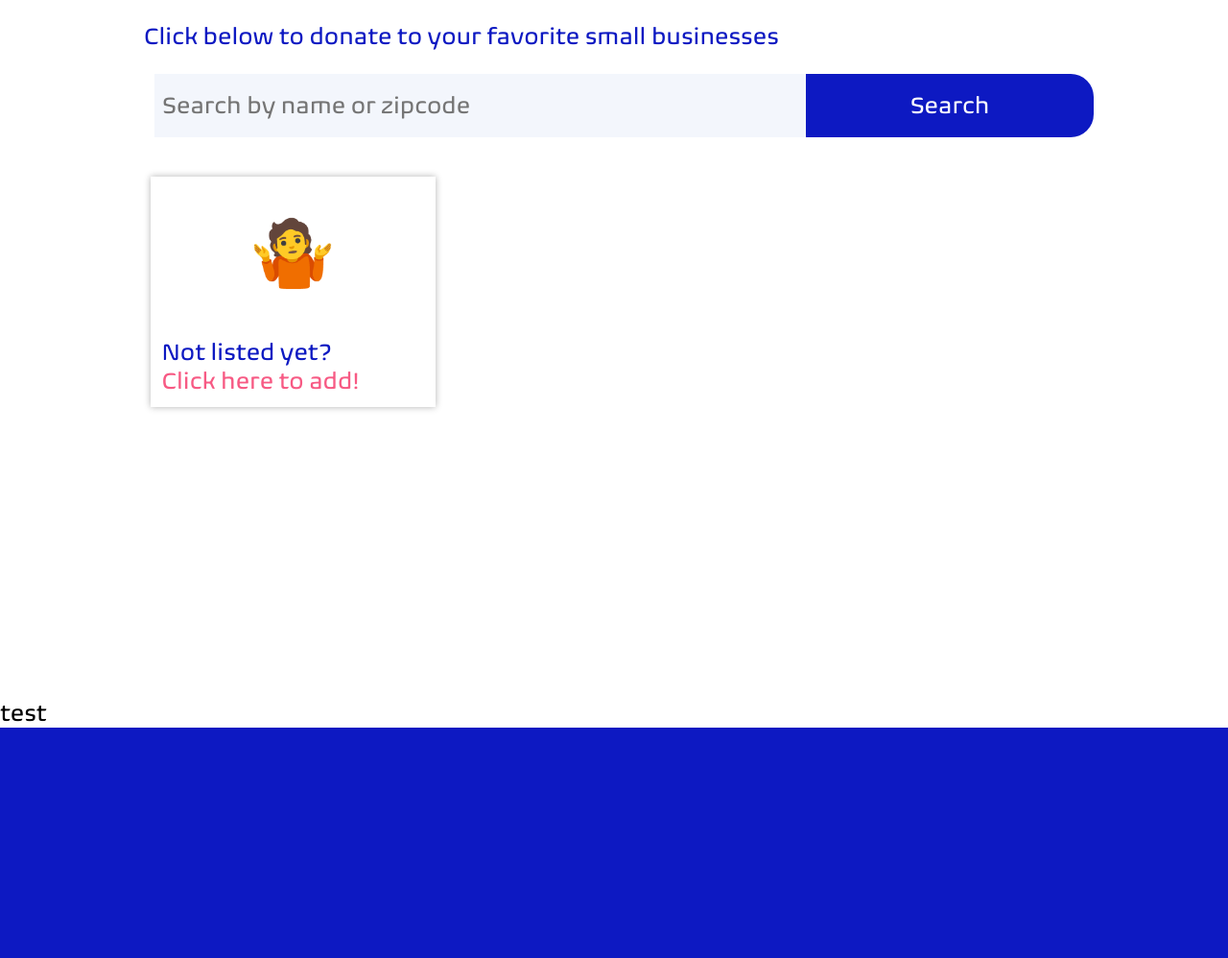
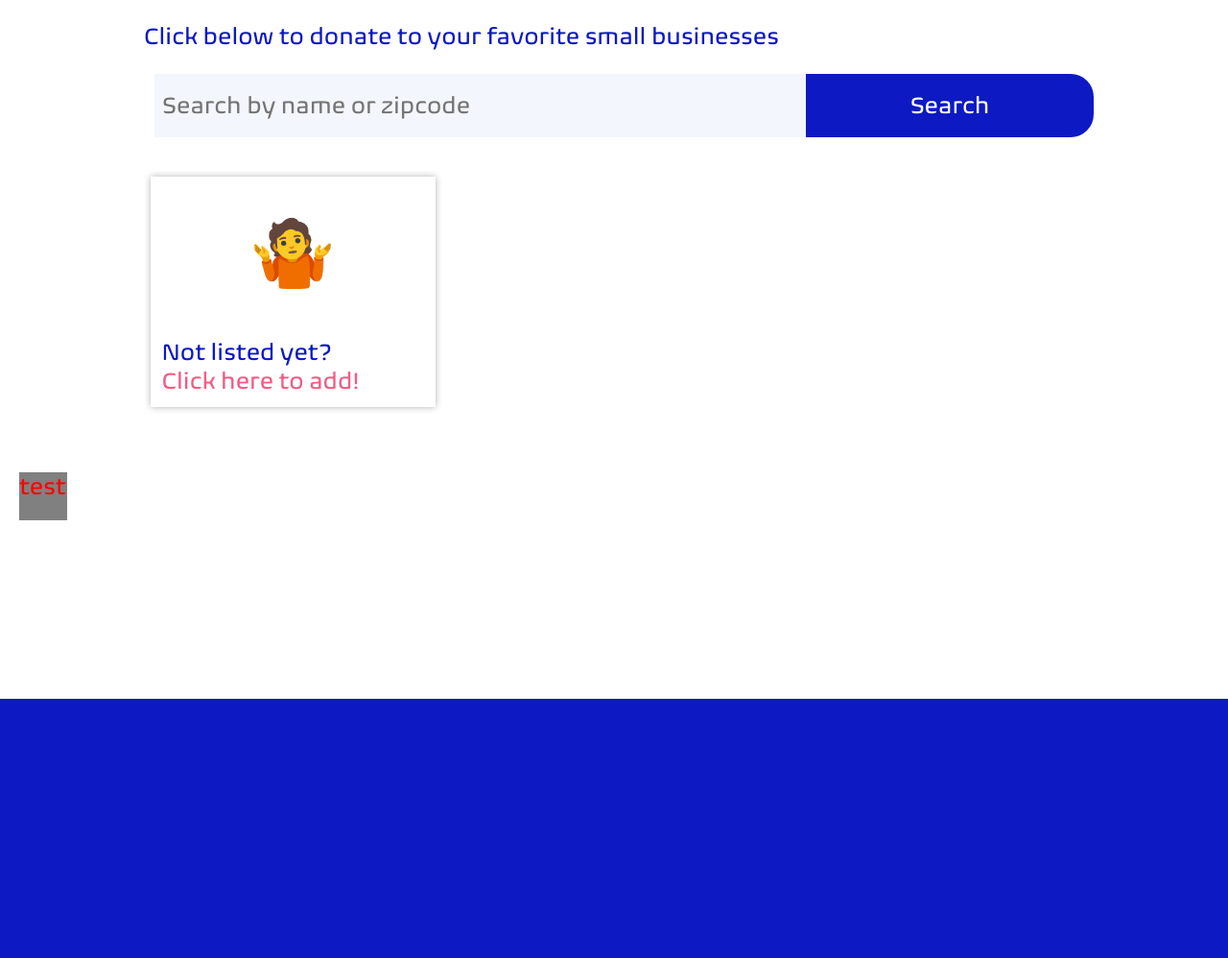
Before and after one commit to dmhburke/virtualcocktail-production, a Django app: page / in a window 1280 px wide. Shown: the part 238-1236 px from the top of the page at 96% size. Run offline with Django 3.2, Linux system fonts and the light colour scheme; data that the repository does not hold is empty; some libraries are stand-ins or nearby versions.

Commit message:
fix error with css

```diff
--- a/catalog/static/css/styles.css
+++ b/catalog/static/css/styles.css
@@ -42,7 +42,7 @@ body {
   background-color: var(--brandColorMain);
 }
 
-#testprompt {
+#promptInstall {
   position: absolute;
   bottom: 20px;
   left: 20px;
```
